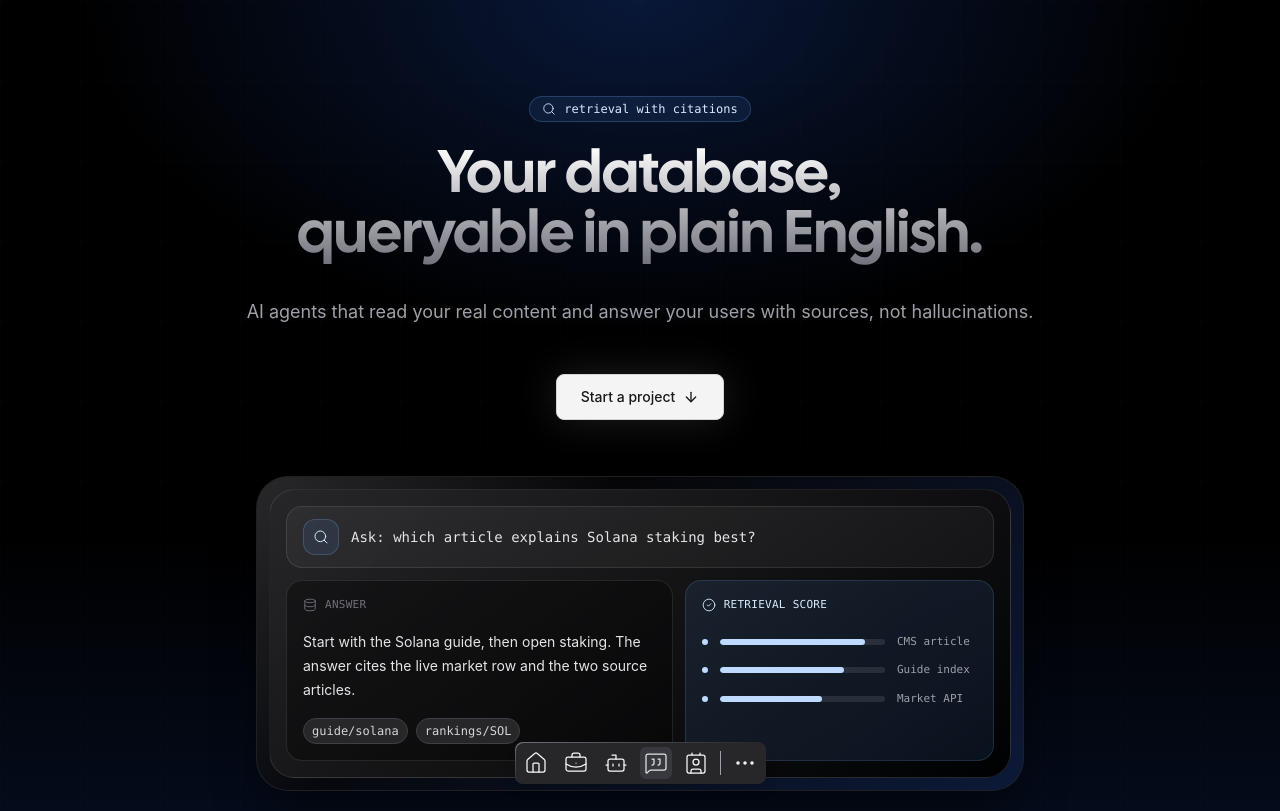
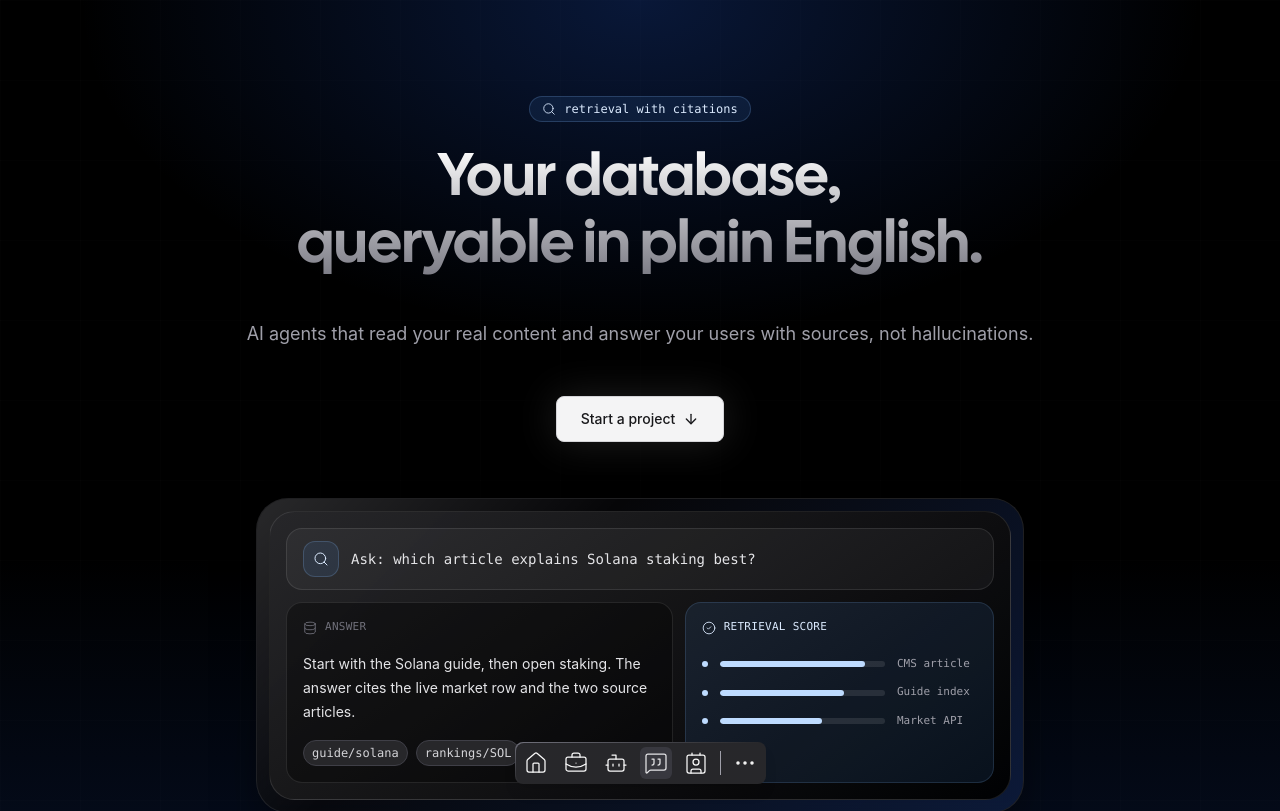
Before and after one commit to Decryptu/decrypt-portfolio, a Next.js app: page /ai-chat in a window 1280 px wide. Shown: the top 811 px of the page. Built offline with nearby package versions, Linux system fonts and the light colour scheme.

Commit message:
Fix hero title clipping
Add explicit line-height and bottom padding to the AI chat and automation hero titles so descenders are not cropped in gradient text.

```diff
--- a/src/app/ai-chat/page.tsx
+++ b/src/app/ai-chat/page.tsx
@@ -50,7 +50,7 @@ const Hero: React.FC = () => (
         retrieval with citations
       </div>
       <h1
-        className="z-10 mx-auto max-w-4xl cursor-default text-balance bg-gradient-to-b from-white to-zinc-500 bg-clip-text font-display text-4xl text-transparent sm:text-5xl md:text-6xl"
+        className="z-10 mx-auto max-w-4xl cursor-default text-balance bg-gradient-to-b from-white to-zinc-500 bg-clip-text pb-2 font-display text-4xl text-transparent leading-[1.12] sm:text-5xl md:text-6xl"
         style={{ fontFamily: "var(--font-calsans)" }}
       >
         Your database, queryable in plain English.
--- a/src/app/automations/hero.tsx
+++ b/src/app/automations/hero.tsx
@@ -65,7 +65,7 @@ export const Hero: React.FC = () => {
           subscription replacement systems
         </div>
         <h1
-          className="mx-auto max-w-4xl cursor-default text-balance bg-gradient-to-b from-white to-zinc-500 bg-clip-text font-display text-4xl text-transparent sm:text-5xl md:text-6xl"
+          className="mx-auto max-w-4xl cursor-default text-balance bg-gradient-to-b from-white to-zinc-500 bg-clip-text pb-2 font-display text-4xl text-transparent leading-[1.12] sm:text-5xl md:text-6xl"
           style={{ fontFamily: "var(--font-calsans)" }}
         >
           Replace your subscriptions with bots that don't look like AI slop.
```
